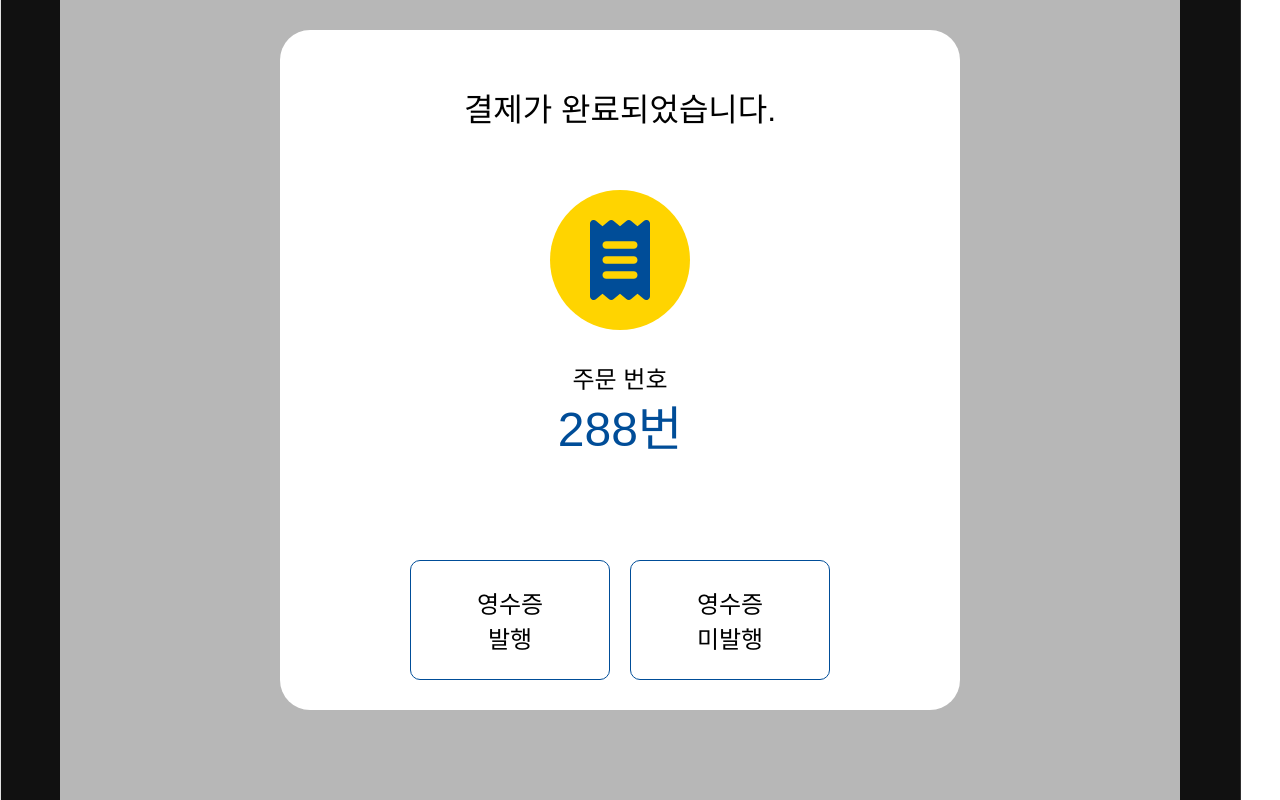
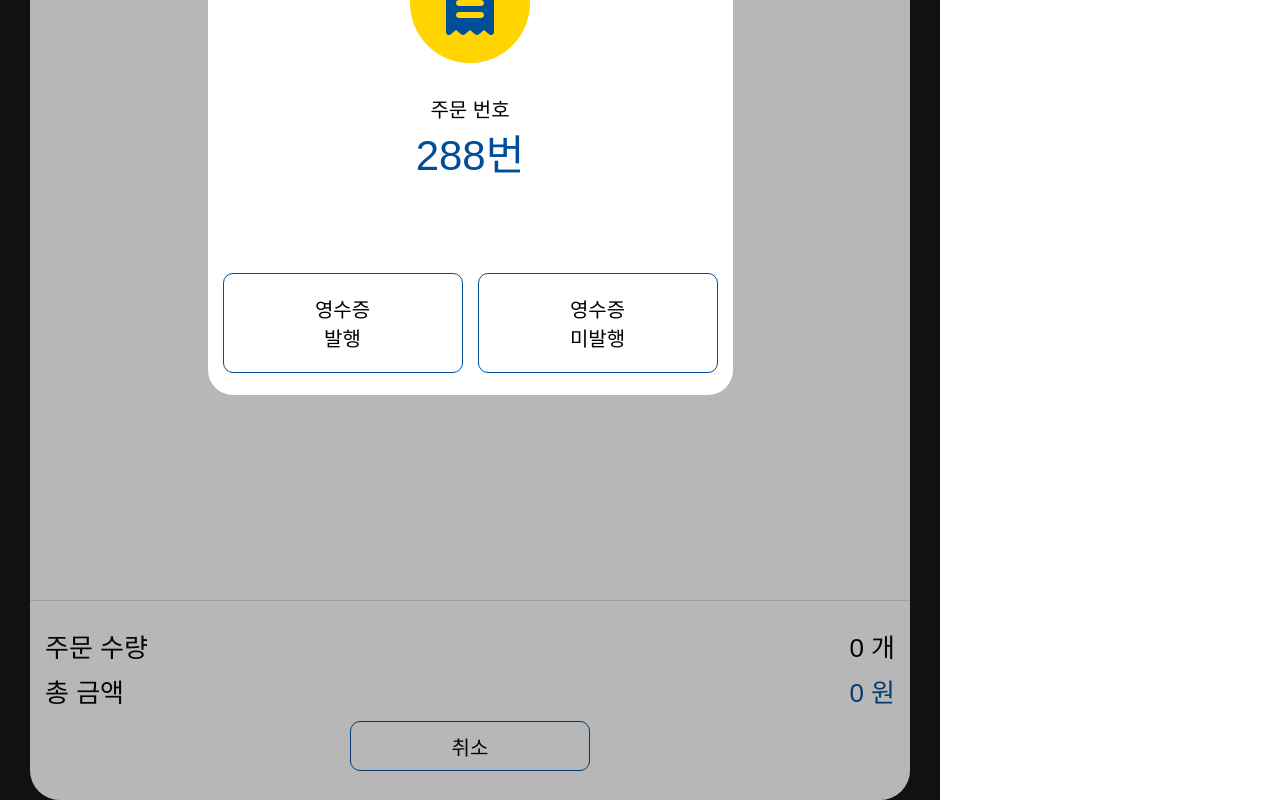
Before and after one commit to Sleeping-Gabin/react-kiosk, a React (Create React App) app: page /payment/complete in a window 1280 px wide. Shown: the part 640-1440 px from the top of the page. Built offline with nearby package versions, Linux system fonts and the light colour scheme; a web font is replaced by a local one.

Commit message:
전체 크기 축소

```diff
--- a/src/App.js
+++ b/src/App.js
@@ -14,11 +14,12 @@ import ReceiptModal from "./components/ReceiptModal";
 
 function App() {
   const Frame = styled.div`
-    width: 1120px;
-    height: 2030px;
+    width: calc(70px * 10 + 15px * 12);
+    height: 1410px;
     border-radius: 30px;
     background-color: white;
     overflow: hidden;
+    position: relative;
   `;
 
   return (
--- a/src/App.scss
+++ b/src/App.scss
@@ -1,7 +1,7 @@
 * {
   margin: 0;
   padding: 0;
-  font-size: 20px;
+  font-size: 18px;
 }
 
 ol, ul, li {
@@ -20,10 +20,8 @@ a {
 }
 
 .App {
-  width: 1241px;
-  height: 3210px;
-  box-sizing: border-box;
-  padding: 60px;
-  background-image: url("./img/kiosk.png");
-  background-repeat: no-repeat;
+  width: fit-content;
+  border-radius: 30px;
+  border: 30px solid #111;
+  background-color: #111;
 }
--- a/src/components/CartModal.js
+++ b/src/components/CartModal.js
@@ -39,12 +39,13 @@ function CartFooter(props) {
   const {cart} = props;
 
   const Button = styled.button`
-    width: 200px;
-    height: 60px;
+    width: calc(70px * 3 + 15px * 2);
+    height: 50px;
     border-radius: 10px;
+    box-sizing: border-box;
     border: 1px solid #004D98;
     background-color: transparent;
-    font-size: 24px;
+    font-size: 20px;
   `;
 
   const PointButton = styled(Button)`
@@ -94,13 +95,13 @@ function CartItem(props) {
   return (
     <div className="cart-item">
       <div className="item-info">
-        <p style={{width: "45px"}}>{index + 1}</p>
+        <p>{index + 1}</p>
         <div className="cart-img">
           <img src={process.env.PUBLIC_URL + "/img/foods/" + food.img} alt={food.name + " 이미지"} />
         </div>
         <p className="cart-name">{food.name}</p>
-        <p style={{width: "90px"}}>{count} 개</p>
-        <p style={{width: "200px"}}>
+        <p>{count} 개</p>
+        <p>
           {numToPriceStr((food.price + options.reduce((prev, cur) => prev + cur.price, 0)) * count) + " 원"}
         </p>
       </div>
--- a/src/components/Main.js
+++ b/src/components/Main.js
@@ -9,7 +9,7 @@ export default function Main() {
   const dispatch = useDispatch();
 
   const Button = styled.div`
-    width: 420px;
+    width: calc(70px * 4 + 15px * 3);
     box-sizing: border-box;
     padding: 50px;
     border-radius: 20px;
@@ -18,18 +18,18 @@ export default function Main() {
     font-size: 36px;
     text-align: center;
     position: absolute;
-    bottom: 200px;
+    bottom: 150px;
 
     & img {
-      width: 100px;
-      height: 100px;
+      width: 80px;
+      height: 80px;
       margin: 0 auto 30px;
     }
   `;
 
   return (
     <div className="main">
-      <Button style={{left: "130px"}} onClick={() => {
+      <Button style={{left: "100px"}} onClick={() => {
         dispatch(changeMethod("매장"));
         navigate("/menu/new");
       }}>
@@ -37,7 +37,7 @@ export default function Main() {
         매장 식사
       </Button>
 
-      <Button style={{right: "130px"}} onClick={() => {
+      <Button style={{right: "100px"}} onClick={() => {
         dispatch(changeMethod("포장"));
         navigate("/menu/new");
       }}>
--- a/src/components/Menu.js
+++ b/src/components/Menu.js
@@ -40,18 +40,18 @@ function MenuBar() {
 function MenuContainer(props) {
   const {cid} = props;
   const [page, setPage] = useState(0);
-  const [foodGroups] = useState(() => groupingPerPage(foods.filter(d => d.cid === cid), 16));
+  const [foodGroups] = useState(() => groupingPerPage(foods.filter(d => d.cid === cid), 12));
 
   const PageIcon = styled.div`
-    width: 90px;
-    height: 90px;
-    margin-top: -45px;
+    width: 70px;
+    height: 70px;
+    margin-top: -35px;
     position: absolute;
     top: 50%;
     ${
       (props) => props.dir==="left"
-      ? "left: calc(-90px - 20px);"
-      : "right: calc(-90px - 20px);"
+      ? "left: calc(-70px - 15px);"
+      : "right: calc(-70px - 15px);"
     }
   `
 
@@ -92,12 +92,13 @@ function MenuCart() {
   const dispatch = useDispatch();
 
   const Button = styled.button`
-    width: 200px;
-    height: 60px;
+    width: calc(70px * 3 + 15px * 2);
+    height: 50px;
+    box-sizing: border-box;
     border-radius: 10px;
     border: 1px solid #004D98;
     background-color: transparent;
-    font-size: 24px;
+    font-size: 20px;
   `;
 
   const PointButton = styled(Button)`
@@ -106,15 +107,15 @@ function MenuCart() {
   `;
 
   const CartButton = styled.div`
-    width: 40px;
-    height: 40px;
-    margin-top: -20px;
+    width: 36px;
+    height: 36px;
+    margin-top: -15px;
     position: absolute;
     top: 50%;
     ${
       (props) => props.dir==="left"
-      ? "left: 20px;"
-      : "right: 20px;"
+      ? "left: 15px;"
+      : "right: 15px;"
     }
   `;
 
--- a/src/components/OptionModal.js
+++ b/src/components/OptionModal.js
@@ -37,12 +37,12 @@ export default function OptionModal() {
   });
 
   const Button = styled.button`
-    width: 200px;
-    height: 60px;
+    width: calc(70px * 3 + 15px * 2);
+    height: 50px;
     border-radius: 10px;
     border: 1px solid #004D98;
     background-color: transparent;
-    font-size: 24px;
+    font-size: 20px;
   `;
 
   const PointButton = styled(Button)`
@@ -79,7 +79,7 @@ export default function OptionModal() {
         <div className="option-footer"
           style={optionList.length<=0 ? {border: "none"}: {}}
         >
-          <Button style={{marginRight: "20px"}} onClick={() => navigate("/menu/" + food.cid)}>
+          <Button style={{marginRight: "15px"}} onClick={() => navigate("/menu/" + food.cid)}>
             취소
           </Button>
           <PointButton onClick={handleCartClick}>장바구니 담기</PointButton>
@@ -99,10 +99,10 @@ function FoodInfo(props) {
           <img src={process.env.PUBLIC_URL + "/img/foods/" + food.img} alt={food.name + " 이미지"} />
         </div>
         <div className="info-txt">
-          <p style={{fontSize: "32px", marginBottom: "10px"}}>
+          <p style={{fontSize: "26px", marginBottom: "10px"}}>
             {food.name}
           </p>
-          <p style={{fontSize: "24px", color: "#666"}}>
+          <p style={{fontSize: "20px", color: "#666"}}>
             {food.intro}
           </p>
         </div>
@@ -113,7 +113,7 @@ function FoodInfo(props) {
           <div className="info-btn" onClick={() => setCount(Math.max(1, count-1))}>
             <img src={process.env.PUBLIC_URL + "/img/icon/icon_minus.svg"} alt="빼기" />
           </div>
-          <p style={{fontSize: "32px"}}>{count}</p>
+          <p style={{fontSize: "26px"}}>{count}</p>
           <div className="info-btn" onClick={() => setCount(count+1)}>
             <img src={process.env.PUBLIC_URL + "/img/icon/icon_plus.svg"} alt="더하기" />
           </div>
--- a/src/components/Payment.js
+++ b/src/components/Payment.js
@@ -26,13 +26,13 @@ function PaymentFooter() {
   const cart = useSelector((state) => state.order.cart);
 
   const Button = styled.button`
-    width: 200px;
-    height: 60px;
+    width: calc(70px * 3 + 15px * 2);
+    height: 50px;
     box-sizing: border-box;
     border-radius: 10px;
     border: 1px solid #004D98;
     background-color: transparent;
-    font-size: 24px;
+    font-size: 20px;
   `;
 
   return (
--- a/src/components/ReceiptModal.js
+++ b/src/components/ReceiptModal.js
@@ -10,13 +10,13 @@ export default function ReceiptModal() {
   const orderId = useSelector((state) => state.order.id);
 
   const Button = styled.button`
-    width: 200px;
-    height: 120px;
+    width: calc(70px * 3 + 15px * 2);
+    height: 100px;
     box-sizing: border-box;
     border-radius: 10px;
     border: 1px solid #004D98;
     background-color: transparent;
-    font-size: 24px;
+    font-size: 20px;
   `;
 
   const handleClick = () => {
@@ -32,11 +32,11 @@ export default function ReceiptModal() {
           <img src={process.env.PUBLIC_URL + "/img/icon/icon_receipt.svg"} alt="영수증 아이콘" />
         </div>
         <div className="payment-txt">
-          <p style={{fontSize: "24px", marginBottom: "10px"}}>주문 번호</p>
-          <p style={{fontSize: "48px", color: "#004D98"}}>{orderId}번</p>
+          <p style={{fontSize: "20px", marginBottom: "10px"}}>주문 번호</p>
+          <p style={{fontSize: "42px", color: "#004D98"}}>{orderId}번</p>
         </div>
         <div className="receipt-btn-box">
-          <Button style={{marginRight: "20px"}} onClick={handleClick}>
+          <Button style={{marginRight: "15px"}} onClick={handleClick}>
             영수증<br/>발행
           </Button>
           <Button onClick={handleClick}>
--- a/src/components/WaitModal.js
+++ b/src/components/WaitModal.js
@@ -31,14 +31,14 @@ export default function WaitModal() {
   }, [navigate]);
 
   const Button = styled.button`
-    width: 200px;
-    height: 60px;
+    width: calc(70px * 3 + 15px * 2);
+    height: 50px;
     box-sizing: border-box;
     border-radius: 10px;
     border: none;
     background-color: #004D98;
     color: white;
-    font-size: 24px;
+    font-size: 20px;
   `;
 
   return (
--- a/src/css/style.scss
+++ b/src/css/style.scss
@@ -1,6 +1,17 @@
+@use "sass:list";
+
 $point-color: #004D98;
 $sub-color: #FFD400;
-$frame-padding: 60px;
+
+$base-size: 18px;
+$title-size: 26px;
+$sub-title-size: 20px;
+
+$base-line: 25px;
+$title-line: 35px;
+
+$column: 70px;
+$gutter: 15px;
 
 @mixin child-center {
   display: flex;
@@ -8,48 +19,50 @@ $frame-padding: 60px;
   align-items: center;
 }
 
-@mixin info-text-align($size: 20px) {
+@mixin info-text-align($size: $base-size) {
   padding: 0 3px;
   text-align: center;
-  @if ($size == 20px) {
-    line-height: 25px;
+  @if ($size == $base-size) {
+    line-height: $base-line;
   }
-  @else if ($size == 32px) {
-    font-size: 32px;
-    line-height: 40px;
+  @else if ($size == $title-size) {
+    font-size: $title-size;
+    line-height: $title-line;
   }
 }
 
 @mixin modal {
   box-sizing: border-box;
-  padding: 30px 20px;
+  padding: $gutter/2*3 $gutter;
   background-color: white;
-  border-radius: 30px;
+  border-radius: 25px;
 }
 
 /* ----- header ----- */
 .header {
   @include child-center();
-  height: 90px;
+  height: 80px;
   background-color: $point-color;
   position: relative;
 
   .home-icon {
     width: 40px;
     position: absolute;
-    left: 25px;
-    top: 25px;
+    left: 20px;
+    top: 20px;
   }
 
   .logo {
-    width: 187px;
+    width: 170px;
   }
 }
 
 /* ----- main ----- */
 .main {
-  height: calc(100% - 90px);
+  height: calc(100% - 80px);
   background-image: url("../img/event_3.jpg");
+  background-size: cover;
+  background-position: center center;
   position: relative;
 }
 
@@ -57,19 +70,19 @@ $frame-padding: 60px;
 .menu {
   .menu-bar {
     display: flex;
-    height: 80px;
+    height: 70px;
     box-sizing: border-box;
-    padding: 10px 20px;
+    padding: 10px $gutter;
     background-color: $point-color;
 
     a {
       @include child-center();
       width: 20%;
-      height: 60px;
-      border-radius: 20px;
+      height: 50px;
+      border-radius: 15px;
       color: white;
       text-align: center;
-      font-size: 24px;
+      font-size: $sub-title-size;
 
       &.active {
         background-color: $sub-color;
@@ -80,11 +93,11 @@ $frame-padding: 60px;
 
   .menu-container {
     display: grid;
-    width: fit-content;
-    margin: 60px auto;
-    grid-template-columns: repeat(4, 200px);
-    grid-template-rows: repeat(4, 295px);
-    gap: 40px 20px;
+    width: $column * 8 + $gutter * 7;
+    margin: $gutter * 3 auto;
+    grid-template-columns: repeat(4, $column * 2 + $gutter);
+    grid-template-rows: repeat(3, $column*2+$gutter+10px+$base-line*3);
+    gap: $gutter*2 $gutter;
     position: relative;
   }
 
@@ -96,29 +109,29 @@ $frame-padding: 60px;
       background-color: $point-color;
       color: white;
       text-align: center;
-      font-size: 24px;
+      font-size: $sub-title-size;
       line-height: 60px;
       position: relative;
     }
 
     .item-container {
       display:flex;
-      height: 300px;
+      height: $column * 2 / 3 * 2 + $base-line * 3 + 32px + 30px + $gutter * 2;
       box-sizing: border-box;
-      padding: 20px;
+      padding: $gutter;
       background-color: #eee;
       gap: 20px;
     }
 
     .cart-footer {
       display: flex;
-      padding: 10px 20px;
+      padding: 10px $gutter;
       align-items: center;
       justify-content: right;
-      gap: 20px;
+      gap: $gutter;
 
       p {
-        font-size: 24px;
+        font-size: $sub-title-size;
       }
     }
   }
@@ -126,9 +139,8 @@ $frame-padding: 60px;
 
 /* ----- food ----- */
 .food {
-  width: 200px;
+  width: $column * 2 + $gutter;
   box-sizing: border-box;
-  // border: 1px solid #ccc;
 
   .food-img {
     @include child-center();
@@ -149,8 +161,8 @@ $frame-padding: 60px;
 
 /* ----- menu cart item ----- */
 .menu-cart-item {
-  width: 200px;
-  height: 260px;
+  width: $column * 2 + $gutter;
+  height: $column * 2 / 3 * 2 + $base-line * 3 + 32px + 30px;
   box-sizing: border-box;
   padding: 10px;
   border-radius: 20px;
@@ -159,8 +171,9 @@ $frame-padding: 60px;
 
   .item-img {
     @include child-center();
-    width: 180px;
-    height: 120px;
+    $width: $column * 2;
+    width: $width;
+    height: $width / 3 * 2;
     margin-bottom: 10px;
     overflow: hidden;
   }
@@ -185,8 +198,8 @@ $frame-padding: 60px;
   }
 
   .item-btn {
-    width: 35px;
-    height: 35px;
+    width: 32px;
+    height: 32px;
 
     &.close-btn {
       position: absolute;
@@ -199,20 +212,22 @@ $frame-padding: 60px;
 /* ----- modal ----- */
 .modal-bg {
   @include child-center();
-  width: 1120px;
-  height: 2030px;
+  width: 100%;
+  height: 100%;
   position: absolute;
-  top: $frame-padding;
-  left: $frame-padding;
+  top: 0;
+  left: 0;
   z-index: 1000;
   background-color: rgba($color: #111, $alpha: 0.3);
 }
 
 /* ----- option modal ----- */
 .option-modal {
-  width: 900px;
-  margin-bottom: calc(440px - 170px);
   @include modal();
+  display: flex;
+  width: $column * 8 + $gutter * 9;
+  max-height: 950px;
+  flex-direction: column;
 
   .food-info {
     box-sizing: border-box;
@@ -225,14 +240,15 @@ $frame-padding: 60px;
 
       .info-img {
         @include child-center();
-        width: 310px;
-        height: 205px;
-        margin-right: 20px;
+        $width: $column * 3 + $gutter * 2;
+        width: $width;
+        height: $width / 3 * 2;
+        margin-right: $gutter;
         float: left;
       }
 
       .info-txt {
-        width: 530px;
+        width: $column * 5 + $gutter * 4;
         float: right;
       }
     }
@@ -243,37 +259,37 @@ $frame-padding: 60px;
 
       .info-btn-box {
         display: flex;
-        width: 310px;
-        margin-right: 20px;
+        width: $column * 3 + $gutter * 2;
+        margin-right: $gutter;
         box-sizing: border-box;
         padding: 0 10px;
         align-items: center;
         justify-content: space-between;
 
         .info-btn {
-          width: 48px;
-          height: 48px;
+          width: 42px;
+          height: 42px;
         }
       }
 
       .option-price {
-        width: 530px;
+        width: $column * 5 + $gutter * 4;
         padding: 0 3px;
         color: $point-color;
-        font-size: 32px;
-        line-height: 40px;
+        font-size: $title-size;
+        line-height: $title-line;
         text-align: right;
       }
     }
   }
 
   .option-container {
-    max-height: calc(1180px - 294px - 90px - 60px);
     overflow-y: auto;
   }
 
   .option-footer {
     @include child-center();
+    box-sizing: border-box;
     padding-top: 30px;
     border-top: 1px solid #ddd;
   }
@@ -300,7 +316,7 @@ $frame-padding: 60px;
 
       .option-item {
         @include child-center();
-        width: 145px;
+        width: ($column * 3 + $gutter) / 2;
         box-sizing: border-box;
         padding: 10px;
         border-radius: 20px;
@@ -309,8 +325,8 @@ $frame-padding: 60px;
 
         .option-icon {
           @include child-center();
-          width: 120px;
-          height: 120px;
+          width: 95px;
+          height: 95px;
         }
 
         p {
@@ -327,23 +343,25 @@ $frame-padding: 60px;
 
 /* ----- cart modal ----- */
 .cart-modal {
-  width: 900px;
-  margin-bottom: calc(440px - 170px);
   @include modal();
+  display: flex;
+  width: $column * 8 + $gutter * 9;
+  height: 950px;
+  flex-direction: column;
 
   .cart-title {
+    box-sizing: border-box;
     padding-bottom: 20px;
     border-bottom: 1px solid #ddd;
 
     p {
       padding: 10px;
-      text-align: center;
-      font-size: 32px;
+      @include info-text-align($title-size);
     }
   }
 
   .cart-container {
-    height: calc(1180px - 60px - 80px - 211px);
+    flex-grow: 1;
     overflow-y: auto;
 
     .cart-item {
@@ -361,17 +379,23 @@ $frame-padding: 60px;
 
         .cart-img {
           @include child-center();
-          width: 135px;
+          width: $column * 1.5;
           height: 100px;
         }
 
         p {
-          font-size: 24px;
+          font-size: $sub-title-size;
           text-align: center;
+
+          $widths: $column*0.5, $column*3+$gutter*2, $column, $column*2+$gutter;
+          @for $i from 1 through 4 {
+            &:nth-of-type(#{$i}) {
+              width: list.nth($widths, $i);
+            }
+          }
         }
 
         .cart-name {
-          width: 310px;
           text-align: left;
           font-weight: 550;
         }
@@ -381,7 +405,7 @@ $frame-padding: 60px;
         padding: 10px 0;
 
         .item-option {
-          margin-left: 220px;
+          margin-left: $column * 2 + $gutter * 2;
           padding: 10px 0;
           color: $point-color;
         }
@@ -391,7 +415,8 @@ $frame-padding: 60px;
   }
 
   .cart-footer {
-    padding-top: 30px;
+    box-sizing: border-box;
+    padding-top: 25px;
     border-top: 1px solid #ddd;
 
     .cart-txt {
@@ -400,18 +425,14 @@ $frame-padding: 60px;
 
       p {
         margin-bottom: 10px;
-        line-height: 40px;
-        font-size: 32px;
-
-        &:last-of-type {
-          margin-bottom: 0;
-        }
+        line-height: $title-line;
+        font-size: $title-size;
       }
     }
 
     .cart-btn-box {
       @include child-center();
-      margin-top: 20px;
+      margin-top: 10px;
     }
   }
 }
@@ -421,24 +442,24 @@ $frame-padding: 60px;
   height: 100%;
 
   .payment-container {
-    height: calc(100% - 220px - 90px);
+    height: calc(100% - calc($title-line * 2 + 20px + 50px + 60px) - 80px);
 
     .payment-title {
-      padding: 400px 0 100px;
-      font-size: 32px;
+      padding: 200px 0 80px;
+      font-size: $title-size;
       text-align: center;
     }
 
     .payment-list {
       display: flex;
-      width: 640px;
+      width: $column * 6 + $gutter * 5;
       margin: 0 auto;
       flex-wrap: wrap;
       justify-content: space-between;
 
       .payment-item {
-        width: 310px;
-        height: 200px;
+        width: $column * 3 + $gutter * 2;
+        height: 55px + 40px + 40px + 10px + $title-line;
         margin-bottom: 20px;
         box-sizing: border-box;
         padding: 20px;
@@ -447,13 +468,13 @@ $frame-padding: 60px;
 
         .pay-img {
           padding: 20px;
-          width: 70px;
-          height: 70px;
+          width: 55px;
+          height: 55px;
           margin: 0 auto 10px;
         }
 
         p {
-          @include info-text-align(32px);
+          @include info-text-align($title-size);
         }
       }
     }
@@ -461,7 +482,7 @@ $frame-padding: 60px;
 
   .payment-footer {
     box-sizing: border-box;
-    padding: 30px 20px;
+    padding: 30px $gutter;
     border-top: 1px solid #ddd;
     text-align: center;
 
@@ -471,8 +492,8 @@ $frame-padding: 60px;
 
       p {
         margin-bottom: 10px;
-        line-height: 40px;
-        font-size: 32px;
+        line-height: $title-line;
+        font-size: $title-size;
 
         &:last-of-type {
           margin-bottom: 0;
@@ -485,30 +506,32 @@ $frame-padding: 60px;
 .payment-btn {
   padding: 30px;
   border-radius: 10px;
-  font-size: 40px;
+  font-size: 32px;
   position: fixed;
-  left: 1300px;
+  left: 1000px;
   top: 40vh;
 }
 
 /* ----- wait modal ----- */
 .wait-modal {
   @include modal();
-  width: 680px;
-  margin-bottom: calc(220px - 90px);
-  text-align: center;
+  display: flex;
+  width: $column * 6 + $gutter * 7;
+  height: 400px;
+  flex-direction: column;
+  align-items: center;
 
   .payment-title {
-    @include info-text-align(32px);
+    @include info-text-align($title-size);
     padding: 30px 0 60px;
   }
 
   .payment-txt {
-    height: calc(450px - 60px - 130px - 90px);
     margin-bottom: 30px;
+    flex-grow: 1;
 
     p {
-      @include info-text-align(32px);
+      @include info-text-align($title-size);
     }
   }
 }
@@ -516,13 +539,38 @@ $frame-padding: 60px;
 /* ----- receipt modal ----- */
 .receipt-modal {
   @extend .wait-modal;
+  height: 450px + 80px + 30px + 40px;
 
   .receipt-icon {
-    width: 100px;
-    height: 100px;
+    width: 80px;
+    height: 80px;
     margin: 0 auto 30px;
     padding: 20px;
     border-radius: 50%;
     background-color: $sub-color;
   }
 }
+
+/* ----- popup ----- */
+.popup {
+  @include info-text-align();
+  width: 300px;
+  box-sizing: border-box;
+  padding: 80px 20px;
+  border-radius: 30px;
+  background-color: white;
+  box-shadow: 0 0 5px rgba($color: #111, $alpha: 0.3);
+
+  z-index: 100;
+  position: fixed;
+  top: 120px;
+  left: 100px;
+
+  .close-icon {
+    width: 30px;
+    height: 30px;
+    position: absolute;
+    right: 15px;
+    top: 15px;
+  }
+}
```
Also changed, not shown: src/components/Option.js (+5 -2 lines), src/img/event_3.jpg.
